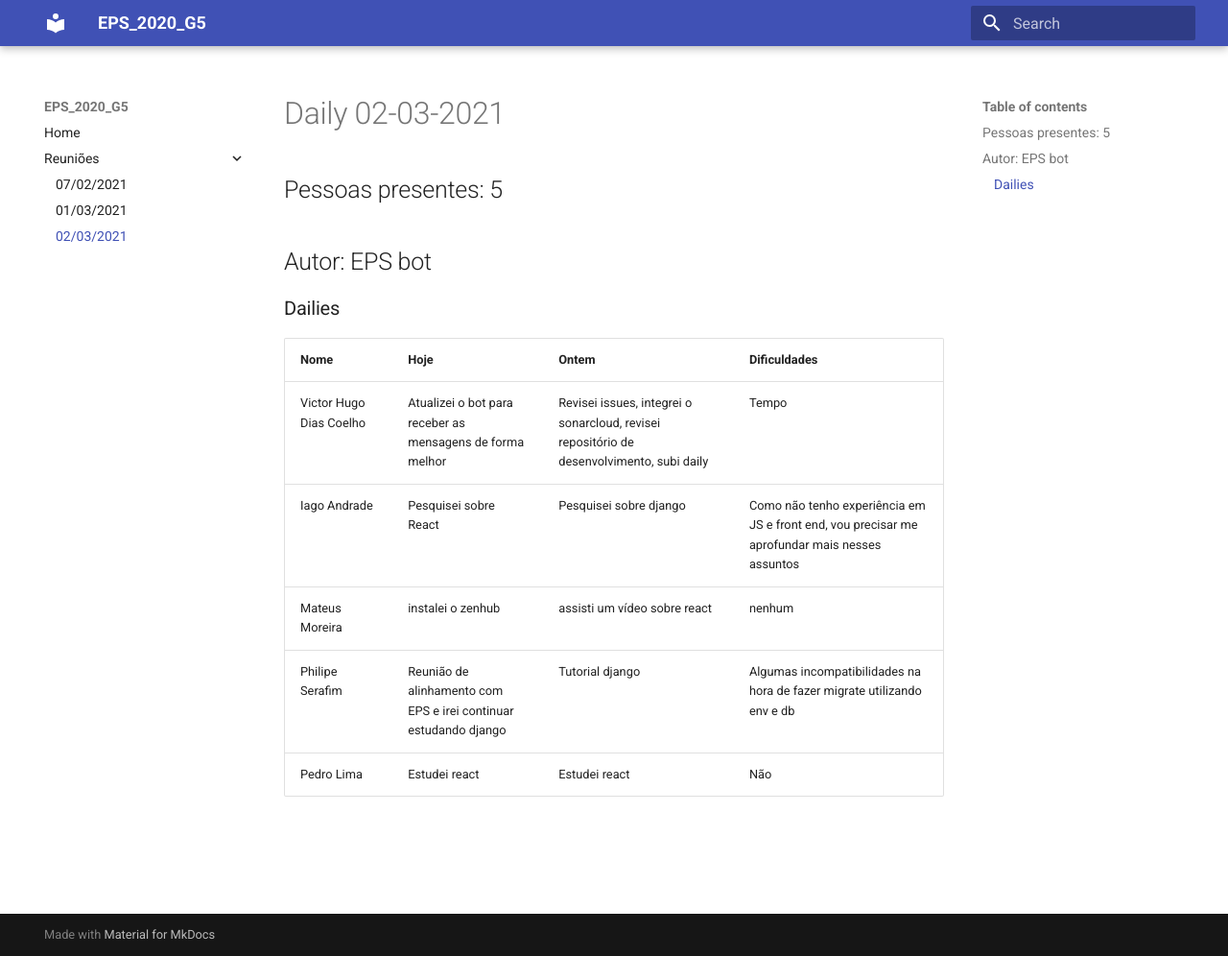
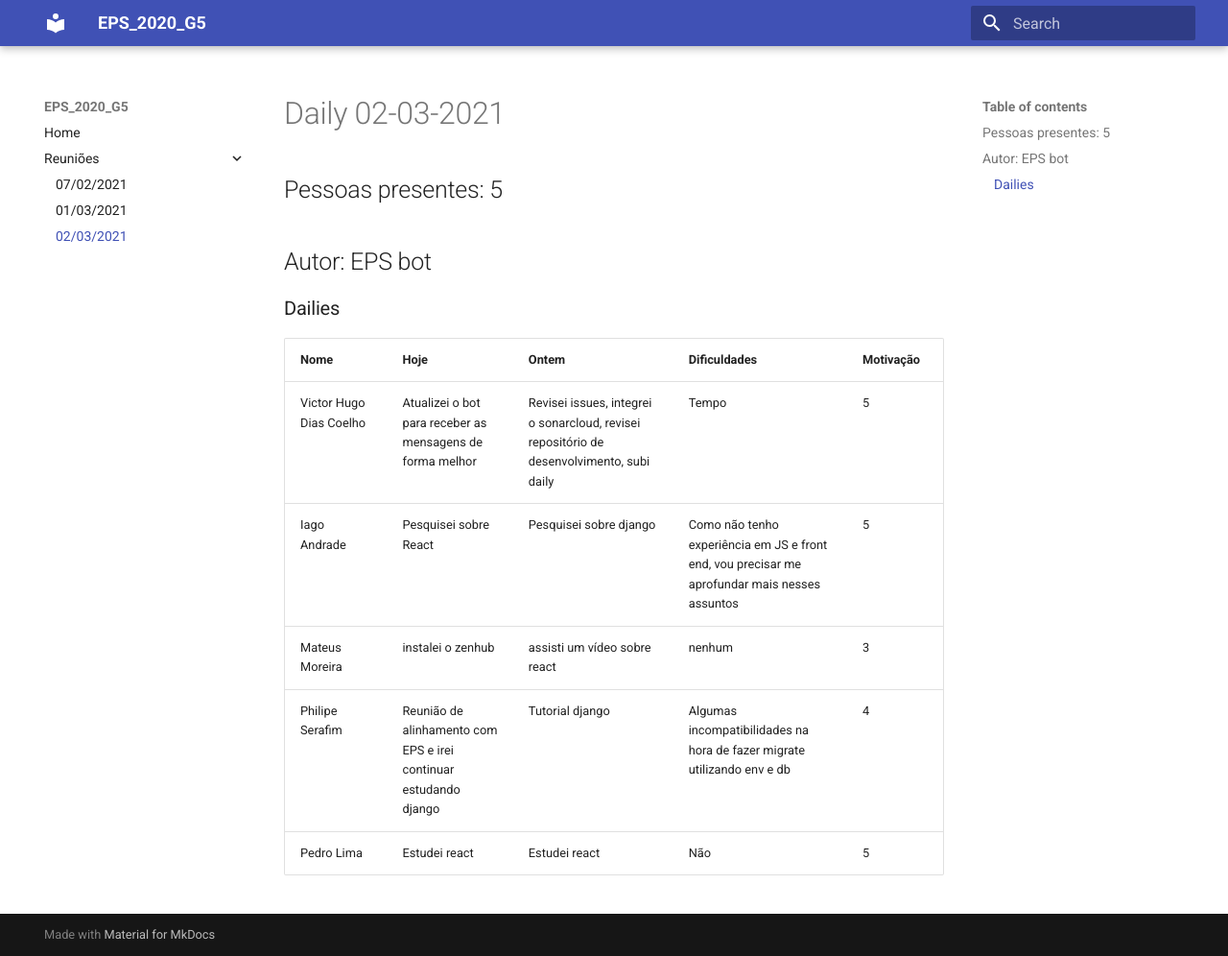
Before and after one commit to fga-eps-mds/2020.2-Violeta-Documentacao, an MkDocs documentation site: the page built from docs/dailies/02-03-2021.md, in a window 1280 px wide and 996 px high. Shown: the whole window at 96% size. Built offline with MkDocs 1.6.1 and Material for MkDocs 9.7.7, drawn with Linux system fonts in a browser that asks for light colours.

Commit message:
Fix template

```diff
--- a/docs/dailies/02-03-2021.md
+++ b/docs/dailies/02-03-2021.md
@@ -6,8 +6,8 @@
 
 ### Dailies
 
-|Nome | Hoje| Ontem| Dificuldades|
-| --- | --- | --- | --- |
+|Nome | Hoje| Ontem| Dificuldades| Motivação|
+| --- | --- | --- | --- | ---|
 |Victor Hugo Dias Coelho|Atualizei o bot para receber as mensagens de forma melhor|Revisei issues, integrei o sonarcloud, revisei repositório de desenvolvimento, subi daily|Tempo|5|
 |Iago Andrade|Pesquisei sobre React|Pesquisei sobre django|Como não tenho experiência em JS e front end, vou precisar me aprofundar mais nesses assuntos|5|
 |Mateus Moreira|instalei o zenhub|assisti um vídeo sobre react|nenhum|3|
```
